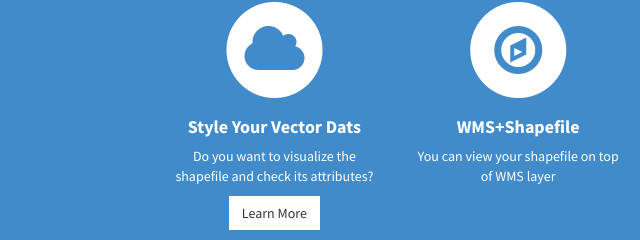
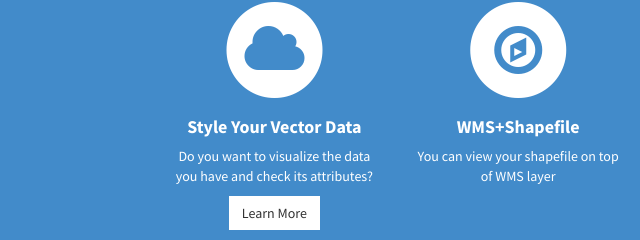
Before and after one commit to LSI-IIIT/lsiviewerjs, a website: page views/index.html in a window 1280 px wide. Shown: the part 1250-1490 px from the top of the page, 0-640 px from the left. Drawn offline with nearby package versions, Linux system fonts and the light colour scheme; files that its build step writes are made by us from their sources; files whose address does not match are found by name.

Commit message:
Fix : text changed

```diff
--- a/views/index.html
+++ b/views/index.html
@@ -96,9 +96,9 @@
                                 <i class="fa fa-cloud fa-stack-1x text-primary"></i>
                             </span>
                                 <h4>
-                                    <strong>Style Your Vector Dats</strong>
+                                    <strong>Style Your Vector Data</strong>
                                 </h4>
-                                <p>Do you want to visualize the shapefile and check its attributes?</p>
+                                <p>Do you want to visualize the data you have and check its attributes?</p>
 
                                 <a href="/lsiviewer"><input type="submit" href="#" class="btn btn-light" value="Learn More"></input></a>
                             </div>
```
Also changed, not shown: views/lsiviewer.html (+1 -1 lines).
